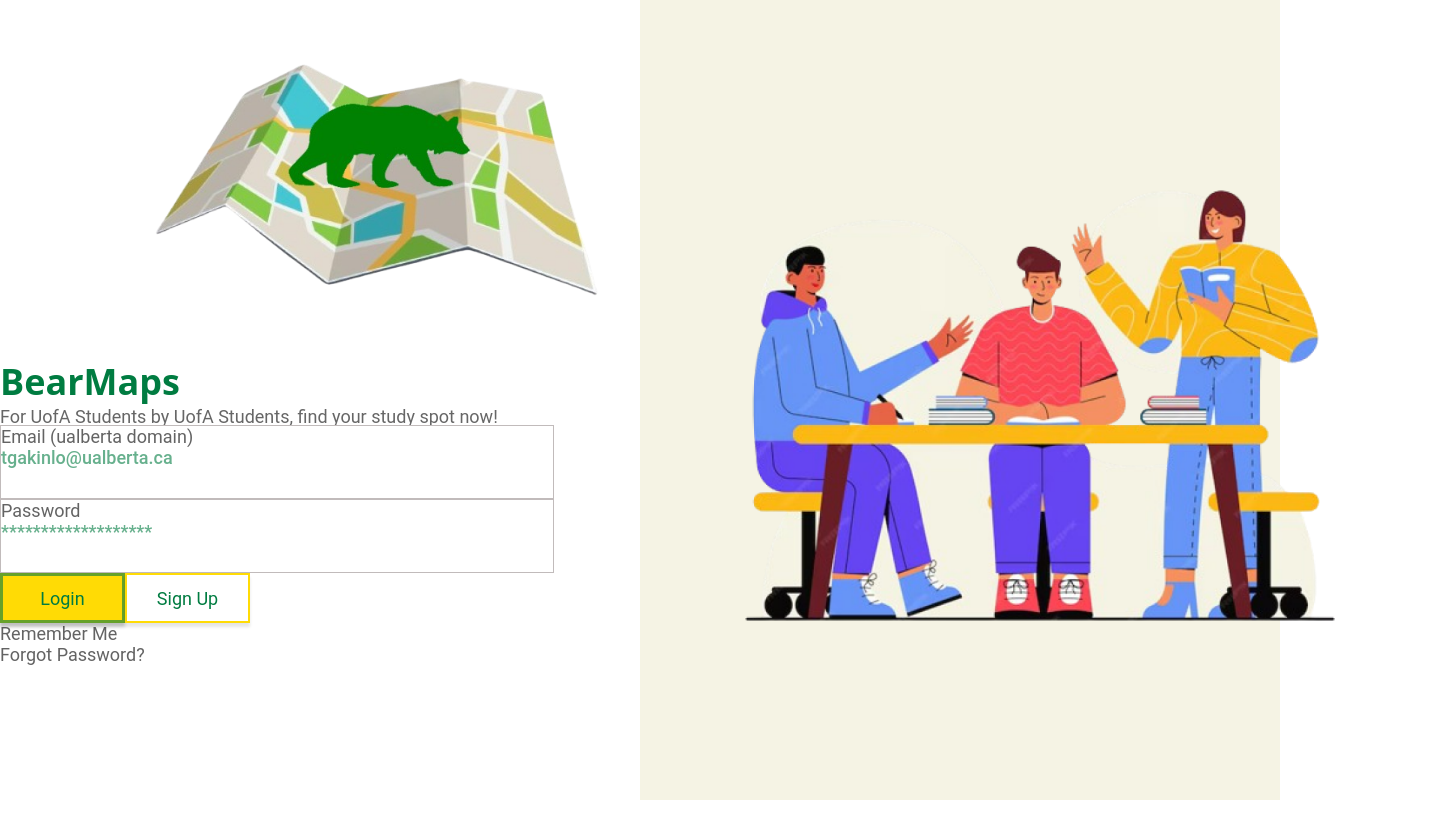
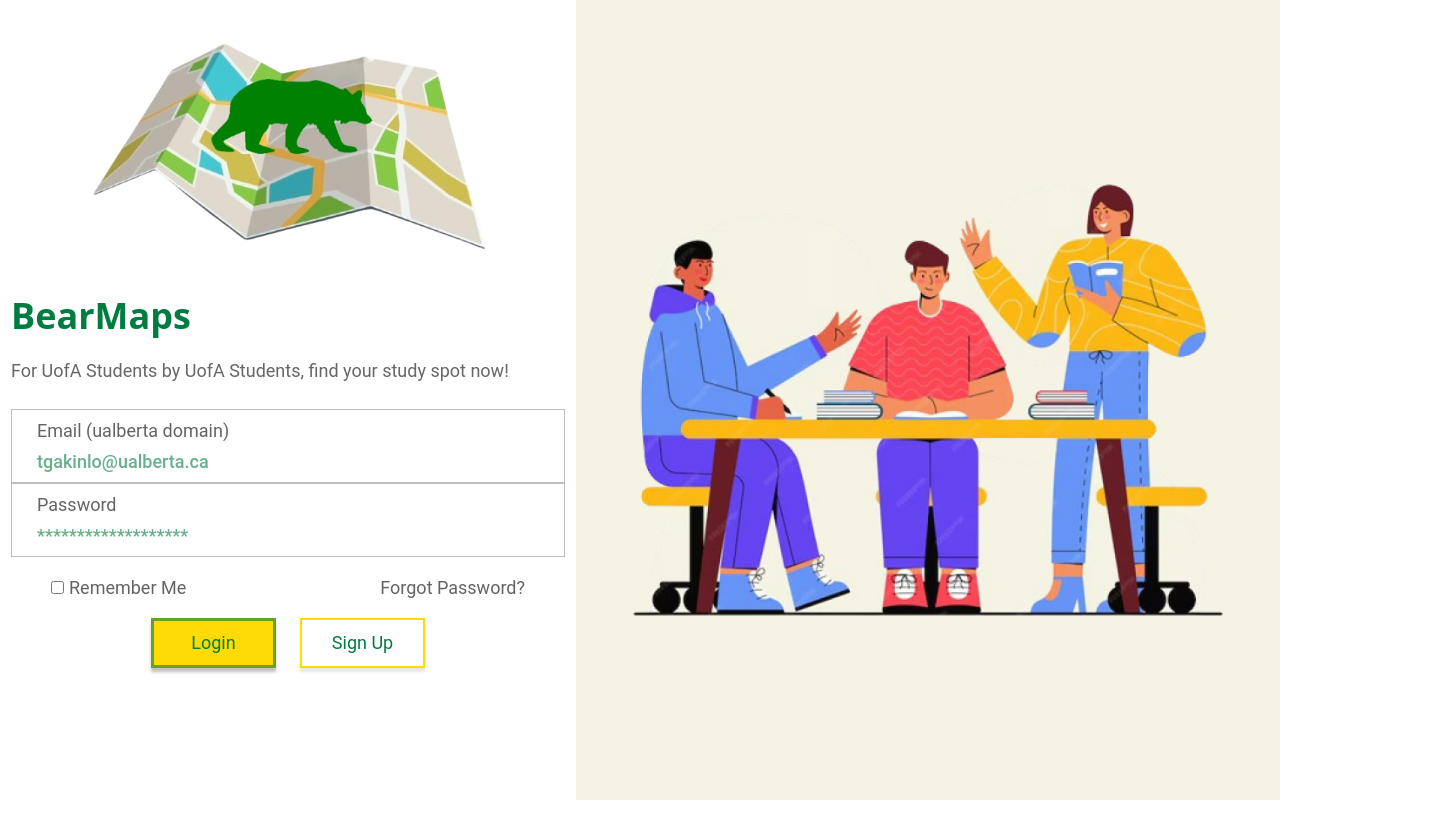
Before and after one commit to EJ-Lan/bear-maps, a React (Vite) app in the folder frontend/: page / in a window 1280 px wide. Shown: the whole page, 1440 px wide, since content can reach past the window. Built offline with nearby package versions, Linux system fonts and the light colour scheme.

Commit message:
Style to MockUp Complete

```diff
--- a/frontend/src/components/Login.css
+++ b/frontend/src/components/Login.css
@@ -2,9 +2,14 @@
     position: absolute;
     background: #F5F3E4;
 
-    width: 50%;
+    width: 55%;
     height: 100%;
-    left: 50%;
+    left: 45%;
+
+    display: flex;
+    flex-direction: column;
+    justify-content: center;
+    align-items: center;
 
     z-index: 0; /* Sends to back of page */
 }
@@ -13,24 +18,25 @@
     position: absolute;
     background: white;
 
-    width: 50%;
+    width: 45%;
     height: 100%;
-    left: 0;
+    left: 0%;
 
     display: flex;
     flex-direction: column;
+    align-items: center;
+
 }
 
 .Right img { /* Friends Image */
     height: auto;
     width: 600px;
-    margin: 100px;
 }
 
 .Left img { /* BearMaps Logo */
     height: auto;
-    width: 450px;
-    margin: 60px 150px;
+    width: 400px;
+    margin: 40px 0px;
 }
 
 h1 {
@@ -49,6 +55,13 @@ h3 {
     font-size: 18px;
     font-family: 'Roboto';
     font-weight: 400;
+    margin-bottom: 10px;
+}
+
+.Login_Container {
+    display: flex;
+    flex-direction: column;
+    gap: 20px;
 }
 
 p,
@@ -73,6 +86,14 @@ a {
     height: 74px;
     background: white;
     border: 1px solid #C1BBBB;
+
+    display: flex;
+    flex-direction: column;
+    justify-content: space-evenly;
+}
+
+.rectangle_content {
+    margin-left: 25px;
 }
 
 input,
@@ -81,6 +102,22 @@ input::placeholder {
     font-weight: 500;
     border: none;
     outline: none;
+}
+
+.RMFP { /* Remember Me, Forgot Password */
+    display: flex;
+    justify-content: space-between;
+    margin: 20px 40px;
+}
+
+.checkbox {
+    margin-right: 5px;
+}
+
+.LGSU { /* Login, Sign Up */
+    display: flex;
+    justify-content: space-between;
+    margin: 0px 140px;
 }
 
 .Login,
--- a/frontend/src/components/Login.jsx
+++ b/frontend/src/components/Login.jsx
@@ -14,32 +14,39 @@ function LoginPage() {
             <div className='Left'>
                 <img src={Logo} alt="BearMaps Logo" />
 
+                <div className='Login_Container'>
+
                     <h1>BearMaps</h1>
                     <h3>For UofA Students by UofA Students, find your study spot now!</h3>
 
-                <div className="Rectangle2" />
-                <div className="Rectangle7" />
-                <div className="Rectangle4" />
-                <div className="Rectangle5" />
-
-
                     <form>
                         <div className='input_rectangle'>
-                        <p>Email (ualberta domain)</p>
-                        <input type="text" className="email" placeholder='tgakinlo@ualberta.ca' />
+                            <p className='rectangle_content'>Email (ualberta domain)</p>
+                            <input type="text" className="email rectangle_content" placeholder='tgakinlo@ualberta.ca' />
                         </div>
 
                         <div className='input_rectangle'>
-                        <p>Password</p>
-                        <input type="password" className="password" placeholder='*******************' />
+                            <p className='rectangle_content'>Password</p>
+                            <input type="password" className="password rectangle_content" placeholder='*******************' />
                         </div>
 
-                    <button className="Login">Login</button>
-                    <button className="SignUp">Sign Up</button>
+                        <div className='RMFP'>
+
+                            <p>
+                                <input type="checkbox" className='checkbox' />
+                                Remember Me
+                            </p>
+                            <a>Forgot Password?</a>
+                        </div>
+
+                        <div className='LGSU'>
+                            <button type='submit' className="Login">Login</button>
+                            <button               className="SignUp">Sign Up</button>
+                        </div>
                     </form>
 
-                <p>Remember Me</p>
-                <a>Forgot Password?</a>
+
+                </div>
             </div>
 
         </div>
```
Lines whose indentation alone changed are shown as unchanged.
